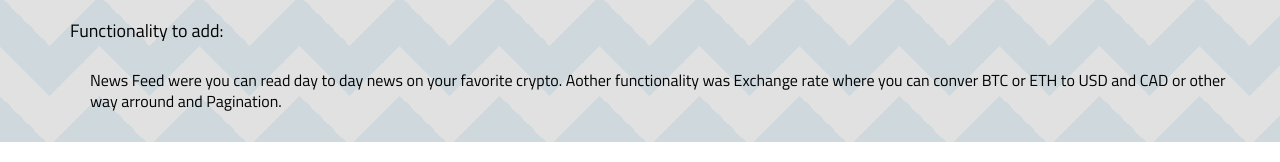
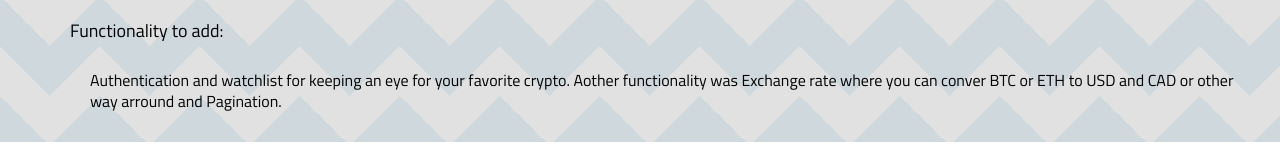
Before and after one commit to Thornebanks/Crypto-Capstone, a React (Create React App) app in the folder capstone-crypto/client/: page /About in a window 1280 px wide. Shown: the part 475-637 px from the top of the page. Built offline with nearby package versions, Linux system fonts and the light colour scheme.

Commit message:
changed about js a little and moved a folder

```diff
--- a/capstone-crypto/client/src/components/Crypto/Crypto.scss
+++ b/capstone-crypto/client/src/components/Crypto/Crypto.scss
@@ -53,6 +53,7 @@
       justify-content: space-around;
       width: 70%;
       margin-right: rem(62px);
+      padding-top: rem(18px);
     }
   }
   &__style {
--- a/capstone-crypto/client/src/pages/About/About.jsx
+++ b/capstone-crypto/client/src/pages/About/About.jsx
@@ -25,7 +25,7 @@ function About() {
         </article>
         <h3 className="about__function">Functionality to add:</h3>
         <article className="about__functionality">
-          News Feed were you can read day to day news on your favorite crypto.
+          Authentication and watchlist for keeping an eye for your favorite crypto.
           Aother functionality was Exchange rate where you can conver BTC or ETH
           to USD and CAD or other way arround and Pagination.
         </article>
```
Also changed, not shown: capstone-crypto/client/src/components/SingleCrypto/SingleCrypto.jsx (renamed from capstone-crypto/client/src/pages/SingleCrypto/SingleCrypto.jsx), capstone-crypto/client/src/components/SingleCrypto/SingleCrypto.scss (renamed from capstone-crypto/client/src/pages/SingleCrypto/SingleCrypto.scss).
